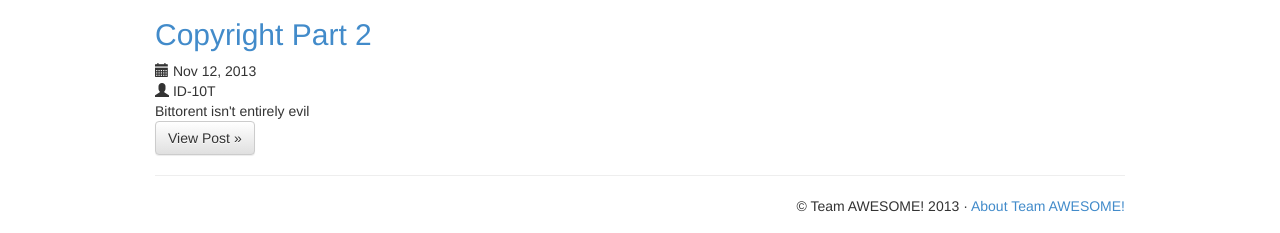
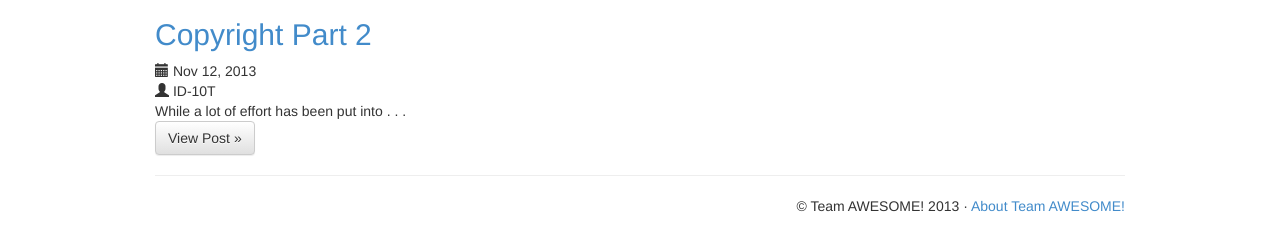
Before and after one commit to adamus1red/tripping-octo-adventure, a Jekyll site: the page built from posts.html, in a window 1280 px wide and 900 px high, scrolled down 881 px. Shown: the part 664-897 px from the top of the window. Built offline with Jekyll 4.4.1, drawn with Linux system fonts in a browser that asks for light colours; Markdown is read by kramdown in place of the engine named in the settings.

Commit message:
Update 2013-11-12-copyright-2.md

```diff
--- a/_posts/2013-11-12-copyright-2.md
+++ b/_posts/2013-11-12-copyright-2.md
@@ -1,7 +1,7 @@
 ---
 layout: page
 title: Copyright Part 2
-excerpt: Bittorent isn't entirely evil
+excerpt: While a lot of effort has been put into . . .
 ---
 
 While a lot of effort has been put into demonising BitTorrent it is actually widely used for legitimate reasons, such as distributing new versions of linux-based operating systems, Blizzard uses BitTorrent to push updates to it's games, and it is used by independent filmmakers to [distribute their work for free to a large audience](http://vodo.net).
```
